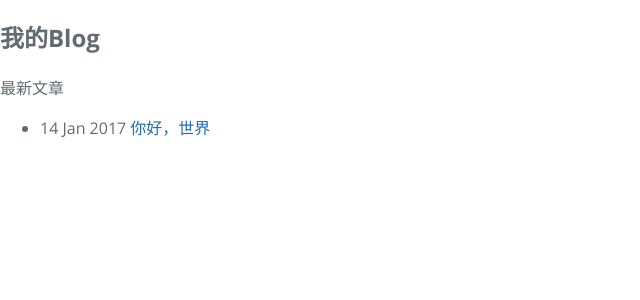
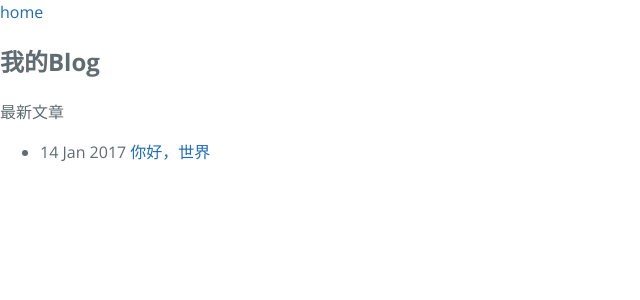
Before and after one commit to qee-wong/jekyll_demo, a Jekyll site: the page built from index.html, in a window 1280 px wide. Shown: the top 300 px of the page, without its empty margins (0-640 px from the left). Built offline with Jekyll 4.4.1, drawn with Linux system fonts in a browser that asks for light colours.

Commit message:
Update default.html

```diff
--- a/_layouts/default.html
+++ b/_layouts/default.html
@@ -10,6 +10,7 @@
 <link rel="stylesheet" type="text/css" href="/stylesheets/github-light.css" media="screen">
 </head>
 <body>
+  <a class="extra" href="/">home</a>
 
 {{ content }}
 
```
